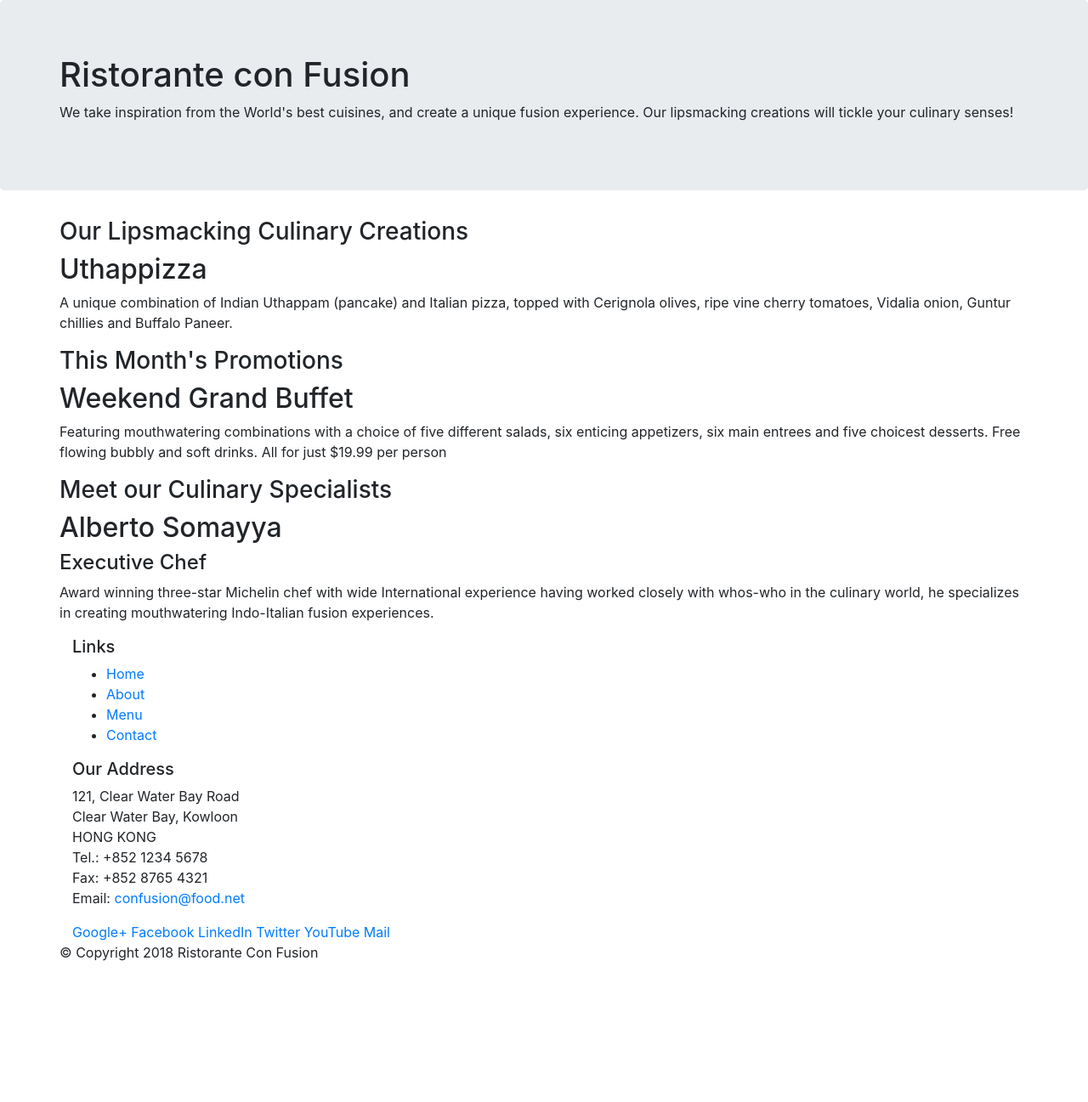
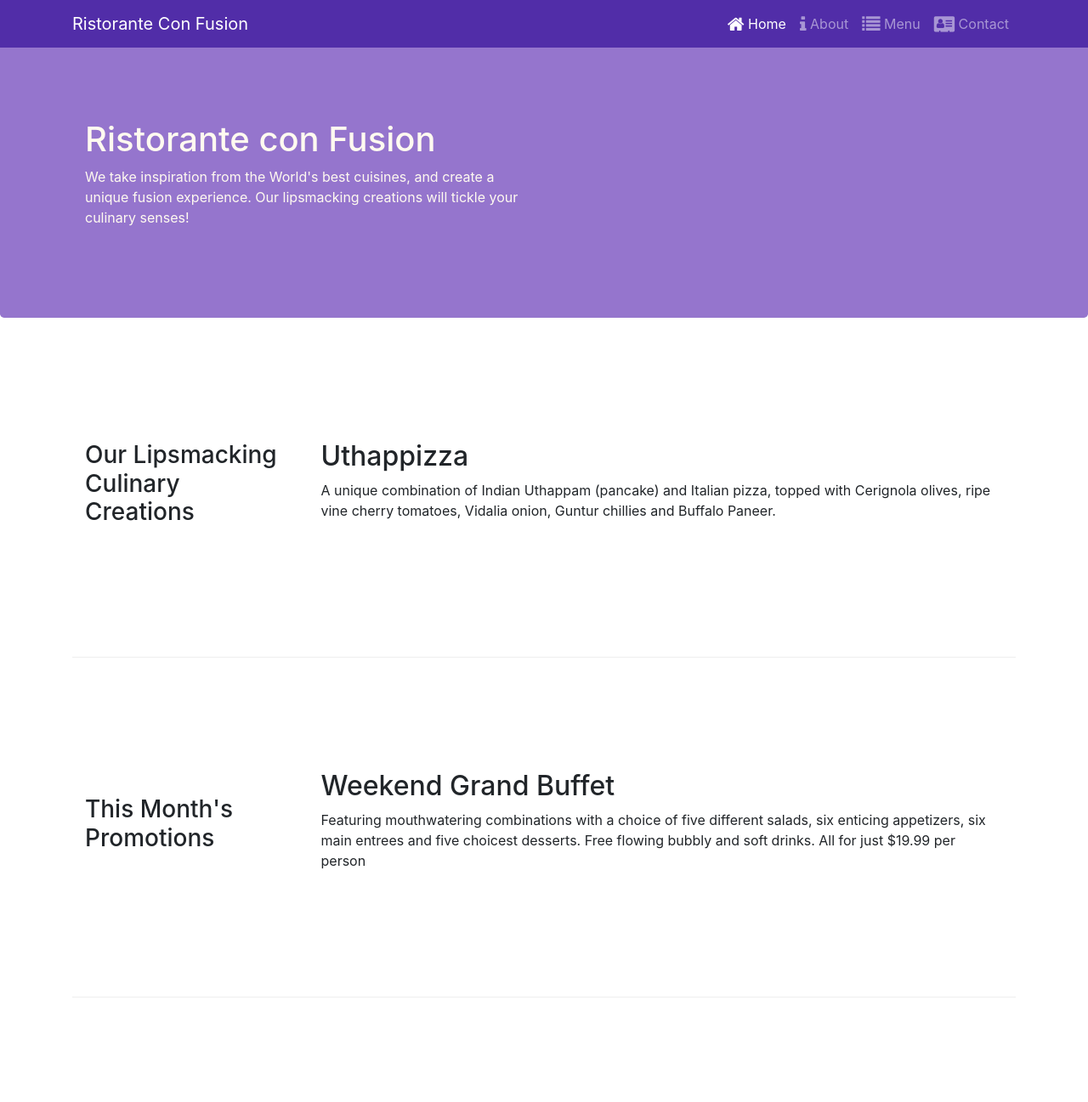
Before and after one commit to shraddhawakchaure/confusion, a website: page index.html in a window 1280 px wide. Shown: the top 1297 px of the page at 85% size. Before the commit the page ends 1149 px from the top, so only its background shows below. Drawn offline with nearby package versions, Linux system fonts and the light colour scheme.

Commit message:
icon-fonts

```diff
--- /dev/null
+++ b/css/styles.css
@@ -0,0 +1,45 @@
+.row-header{
+    margin: 0px auto;
+    padding: 0px auto;
+}
+
+.row{
+    padding-top: 20px;
+    padding-bottom: 20px;
+}
+
+.row-content{
+    margin: 0px auto;
+    padding: 50px 0px 50px 0px;
+    border-bottom: 1px ridge;
+    min-height: 400px;
+}
+
+.footer{
+    background-color: #D1C4E9;
+    margin: 0px auto;
+    padding: 20px 0px 20px 0px;
+}
+
+.jumbotron{
+    padding: 70px 30px 70px 30px;
+    margin: 0px auto;
+    background-color: #9575CD;
+    color: floralwhite;
+}
+
+.address{
+    font-size: 80%;
+    margin: 0px;
+    color: #0f0f0f
+}
+
+body{
+    padding: 50px 0px 0px 0px;
+    z-index: 0;
+}
+
+.navbar-dark{
+    background-color: #512DA8;
+
+}
--- a/index.html
+++ b/index.html
@@ -9,51 +9,70 @@
 
         <!-- Bootstrap CSS -->
         <link rel="stylesheet" href="node_modules/bootstrap/dist/css/bootstrap.min.css">
+        <link rel="stylesheet" href="node_modules/font-awesome/css/font-awesome.css">
+        <link rel="stylesheet" href="node_modules/bootstrap-social/bootstrap-social.css">
+        <link rel="stylesheet" href="css/styles.css">
     <title>Ristorante Con Fusion</title>
 </head>
 
 <body>
+    <nav class="navbar navbar-dark navbar-expand-sm fixed-top">
+        <div class="container">
+            <button class="navbar-toggler" type="button" data-toggle="collapse" data-target="#Navbar">
+                <span class="navbar-toggler-icon"></span>
+            </button>
+           <a class="navbar-brand" href="#">Ristorante Con Fusion</a>
+           <div class="collapse navbar-collapse" id="Navbar"></div>
+                <ul class="navbar-nav mr-auto">
+                    <li class="nav-item active"><a class="nav-link" href="#"><span class="fa fa-home fa-lg"></span> Home</a></li>
+                    <li class="nav-item"><a class="nav-link" href="./aboutus.html"><span class="fa fa-info fa-lg"></span> About</a></li>
+                    <li class="nav-item"><a class="nav-link" href="#"><span class="fa fa-list fa-lg"></span> Menu</a></li>
+                    <li class="nav-item"><a class="nav-link" href="#"><span class="fa fa-address-card fa-lg"></span> Contact</a></li>
+                </ul>
+            </div>
+        </div>
+    </nav>
 
     <header class="jumbotron">
         <div class="container">
-            <div class="row">
-                <div>
+            <div class="row row-header">
+                <div class="col-12 order-sm-last col-sm-6">
                     <h1>Ristorante con Fusion</h1>
                     <p>We take inspiration from the World's best cuisines, and create a unique fusion experience. Our lipsmacking creations will tickle your culinary senses!</p>
                 </div>
                 <div>
                 </div>
-            </div>
+            </div class="col-12 order-sm-first col-sm-6">
         </div>
     </header>
 
     <div class="container">
-        <div class="row">
-            <div>
+        <div class="row row-content align-items-center">
+            <div class="col-12 col-sm-4 col-md-3">
                 <h3>Our Lipsmacking Culinary Creations</h3>
             </div>
-            <div>
+            <div class="col col-sm col-md">
                 <h2>Uthappizza</h2>
                 <p>A unique combination of Indian Uthappam (pancake) and Italian pizza, topped with Cerignola olives, ripe vine cherry tomatoes, Vidalia onion, Guntur chillies and Buffalo Paneer.</p>
             </div>
         </div>
 
 
-        <div class="row">
-            <div>
+        <div class="row row-content align-items-center">
+            <div class="col-12 col-sm-4 col-md-3">
                 <h3>This Month's Promotions</h3>
             </div>
-            <div>
+            <div class="col col-sm col-md">
                 <h2>Weekend Grand Buffet</h2>
                 <p>Featuring mouthwatering combinations with a choice of five different salads, six enticing appetizers, six main entrees and five choicest desserts. Free flowing bubbly and soft drinks. All for just $19.99 per person </p>
             </div>
         </div>
 
-        <div class='row'>
-            <div>
+        <div class="row row-content align-items-center">
+            <div class="col-12 col-sm-4 col-md-3">
                 <h3>Meet our Culinary Specialists</h3>
             </div>
-            <div>
+            <div class="col col-sm col-md">
                 <h2>Alberto Somayya</h2>
                 <h4>Executive Chef</h4>
                 <p>Award winning three-star Michelin chef with wide International experience having worked closely with whos-who in the culinary world, he specializes in creating mouthwatering Indo-Italian fusion experiences. </p>
@@ -61,43 +80,43 @@
         </div>
     </div>
 
-    <footer>
+    <footer class="footer">
         <div class="container">
-            <div classs="row">
-                <div>
+            <div class="row">
+                <div class="col-4 col-sm-2">
                     <h5>Links</h5>
-                    <ul>
+                    <ul class="list-unstyled">
                         <li><a href="#">Home</a></li>
-                        <li><a href="#">About</a></li>
+                        <li><a href="./aboutus.html">About</a></li>
                         <li><a href="#">Menu</a></li>
                         <li><a href="#">Contact</a></li>
                     </ul>
                 </div>
-                <div>
+                <div class="col-7 col-sm-5 address">
                     <h5>Our Address</h5>
                     <address>
 		              121, Clear Water Bay Road<br>
 		              Clear Water Bay, Kowloon<br>
 		              HONG KONG<br>
-		              Tel.: +852 1234 5678<br>
-		              Fax: +852 8765 4321<br>
-		              Email: <a href="mailto:confusion@food.net">confusion@food.net</a>
+		              <i class="fa fa-phone fa-lg"></i>: +852 1234 5678<br>
+		              <i class="fa fa-fax fa-lg"></i>: +852 8765 4321<br>
+		              <i class="fa fa-envelope fa-lg"></i>: <a href="mailto:confusion@food.net">confusion@food.net</a>
 		           </address>
                 </div>
-                <div>
-                    <div>
-                        <a href="http://google.com/+">Google+</a>
-                        <a href="http://www.facebook.com/profile.php?id=">Facebook</a>
-                        <a href="http://www.linkedin.com/in/">LinkedIn</a>
-                        <a href="http://twitter.com/">Twitter</a>
-                        <a href="http://youtube.com/">YouTube</a>
-                        <a href="mailto:">Mail</a>
+                <div class="col-12 col-sm-5 align-self-center">
+                    <div class="text-center">
+                        <a class="btn btn-social-icon btn-google" href="http://google.com/+"> <i class="fa fa-google-plus fa-lg"></i></a>
+                        <a class="btn btn-social-icon btn-facebook" href="http://www.facebook.com/profile.php?id="> <i class="fa fa-facebook fa-lg"></i></a>
+                        <a class="btn btn-social-icon btn-linkedin" href="http://www.linkedin.com/in/"> <i class="fa fa-linkedin fa-lg"></i></a>
+                        <a class="btn btn-social-icon btn-twitter" href="http://twitter.com/"> <i class="fa fa-twitter fa-lg"></i></a>
+                        <a class="btn btn-social-icon btn-youtube" href="http://youtube.com/"> <i class="fa fa-youtube fa-lg"></i></a>
+                        <a class="btn btn-social-icon" href="mailto:confusion@food.net"> <i class="fa fa-envelope-o fa-lg"></i></a>
                     </div>
                 </div>
            </div>
-           <div class="row">
-                <div>
-                    <p>© Copyright 2018 Ristorante Con Fusion</p>
+           <div class="row justify-content-center">
+                <div class="col-auto">
+                    <p>©Copyright 2018 Ristorante Con Fusion</p>
                 </div>
            </div>
         </div>
--- a/package.json
+++ b/package.json
@@ -15,6 +15,8 @@
   },
   "dependencies": {
     "bootstrap": "^4.4.1",
+    "bootstrap-social": "^5.1.1",
+    "font-awesome": "^4.7.0",
     "jquery": "^3.6.0",
     "popper.js": "^1.16.1"
   }
```
Also changed, not shown: aboutus.html (added, +139 -0 lines), 1 other file.
